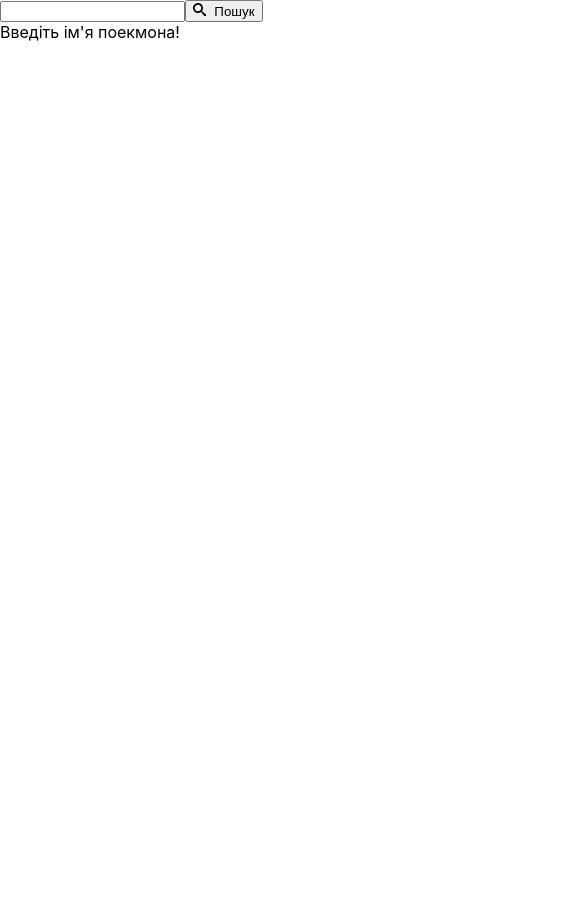
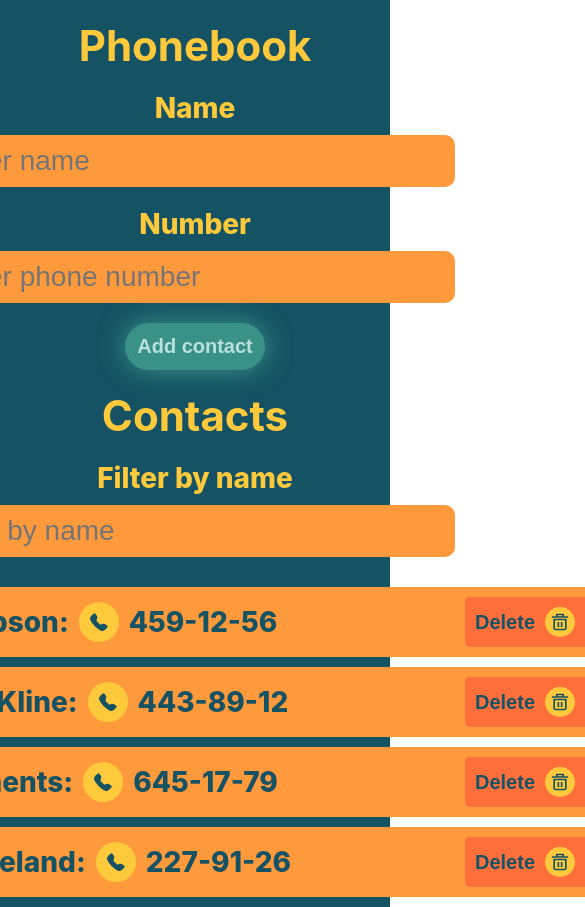
Before and after one commit to MishaHryvinskyi/Train, a React (Create React App) app: page / in a window 390 px wide. Shown: the top 907 px of the page, 585 px wide, since content can reach past the window. Before the commit the page ends 844 px from the top, so only its background shows below. Built offline with nearby package versions, Linux system fonts and the light colour scheme.

Commit message:
phonebook hook

```diff
--- a/src/components/AppPhoneBook.jsx
+++ b/src/components/AppPhoneBook.jsx
@@ -1,5 +1,5 @@
 import React,{ Component } from "react";
-import Form from "./Phoonebook/Form/Form";
+import {Form} from "./Phoonebook/Form/Form";
 import Filter from "./Phoonebook/Filter/Filter";
 import Section from "./Phoonebook/Section/Section";
 import UserList from "./Phoonebook/UserList/UserList";
--- a/src/components/Phoonebook/Form/Form.jsx
+++ b/src/components/Phoonebook/Form/Form.jsx
@@ -1,25 +1,28 @@
 import { nanoid } from "nanoid";
-import React, { Component } from "react";
+import { useState } from "react";
 import { FormEl } from "./Form.styled";
 import Notiflix from "notiflix";
 
-class Form extends Component {
-    state = {
-        name: '',
-        number: ''
-    }
+export const Form = ({ contacts, createUser }) => {
+  const [name, setName] = useState('');
+  const [number, setNumber] = useState('');
 
-    createContact = ({ target }) => {
-        this.setState({
+
+
+    const createContact = ({ target }) => {
+      setName({
             [target.name]: target.value,
         })
+
+        setNumber({
+          [target.name]: target.value,
+      })
       }
 
-      handleSubmit = (event) => {
+      const handleSubmit = event => {
         event.preventDefault();
-        const { name } = this.state;
 
-        const isDuplicateName = this.props.contacts.some(
+        const isDuplicateName = contacts.some(
           contact => contact.name === name
         );
 
@@ -30,27 +33,30 @@ class Form extends Component {
         return;
       }
 
-      this.props.createUser({
+      createUser({
             id: nanoid(),
-            name: this.state.name,
-            number: this.state.number,
+            name,
+            number,
         })
-        Notiflix.Notify.success(`Contact ${this.state.name} successfully added`,{
+        Notiflix.Notify.success(`Contact ${name} successfully added`,{
           timeout: 6000,
         })
-        this.reset();
+        reset();
       }
 
-      reset = () => {
-        this.setState({
+      const reset = () => {
+        setName({
           name: '',
-          number: ''
+        })
+
+        setNumber({
+          number: '',
         })
       }
 
-    render() {
+
         return (
-            <FormEl onSubmit={this.handleSubmit}>
+            <FormEl onSubmit={handleSubmit}>
           <label htmlFor="name">
                 Name
                 <input
@@ -58,8 +64,8 @@ class Form extends Component {
                   type="text"
                   name="name"
                   required
-                  onChange={this.createContact}
-                  value={this.state.name}
+                  onChange={createContact}
+                  value={name}
                   placeholder="Enter name"
                 />
           </label>
@@ -71,16 +77,104 @@ class Form extends Component {
                   type="tel"
                   name="number"
                   required
-                  onChange={this.createContact}
-                  value={this.state.number}
+                  onChange={createContact}
+                  value={number}
                   placeholder="Enter phone number"
                 />
           </label>
 
-          <button onClick={this.createContact} type="submit">Add contact</button>
+          <button onClick={createContact} type="submit">Add contact</button>
         </FormEl>
         )
-    }
 }
 
-export default Form;
+
+
+// Classes component
+
+// import { nanoid } from "nanoid";
+// import React, { Component } from "react";
+// import { FormEl } from "./Form.styled";
+// import Notiflix from "notiflix";
+
+// class Form extends Component {
+//     state = {
+//         name: '',
+//         number: ''
+//     }
+
+//     createContact = ({ target }) => {
+//         this.setState({
+//             [target.name]: target.value,
+//         })
+//       }
+
+//       handleSubmit = (event) => {
+//         event.preventDefault();
+//         const { name } = this.state;
+
+//         const isDuplicateName = this.props.contacts.some(
+//           contact => contact.name === name
+//         );
+
+//         if (isDuplicateName) {
+//           Notiflix.Notify.warning(`${name} is already in contacts.`,{
+//             timeout: 6000,
+//           });
+//         return;
+//       }
+
+//       this.props.createUser({
+//             id: nanoid(),
+//             name: this.state.name,
+//             number: this.state.number,
+//         })
+//         Notiflix.Notify.success(`Contact ${this.state.name} successfully added`,{
+//           timeout: 6000,
+//         })
+//         this.reset();
+//       }
+
+//       reset = () => {
+//         this.setState({
+//           name: '',
+//           number: ''
+//         })
+//       }
+
+//     render() {
+//         return (
+//             <FormEl onSubmit={this.handleSubmit}>
+//           <label htmlFor="name">
+//                 Name
+//                 <input
+//                   id="name"
+//                   type="text"
+//                   name="name"
+//                   required
+//                   onChange={this.createContact}
+//                   value={this.state.name}
+//                   placeholder="Enter name"
+//                 />
+//           </label>
+
+//           <label htmlFor="number">
+//                 Number
+//                 <input
+//                   id="number"
+//                   type="tel"
+//                   name="number"
+//                   required
+//                   onChange={this.createContact}
+//                   value={this.state.number}
+//                   placeholder="Enter phone number"
+//                 />
+//           </label>
+
+//           <button onClick={this.createContact} type="submit">Add contact</button>
+//         </FormEl>
+//         )
+//     }
+// }
+
+// export default Form;
--- a/src/index.js
+++ b/src/index.js
@@ -1,10 +1,11 @@
 import React from 'react';
 import ReactDOM from 'react-dom/client';
-import { AppHTTP } from 'components/AppHTTP';
 import './index.css';
+import AppPhoneBook from 'components/AppPhoneBook';
+
 
 ReactDOM.createRoot(document.getElementById('root')).render(
   <React.StrictMode>
-    <AppHTTP />
+    <AppPhoneBook />
   </React.StrictMode>
 );
```
